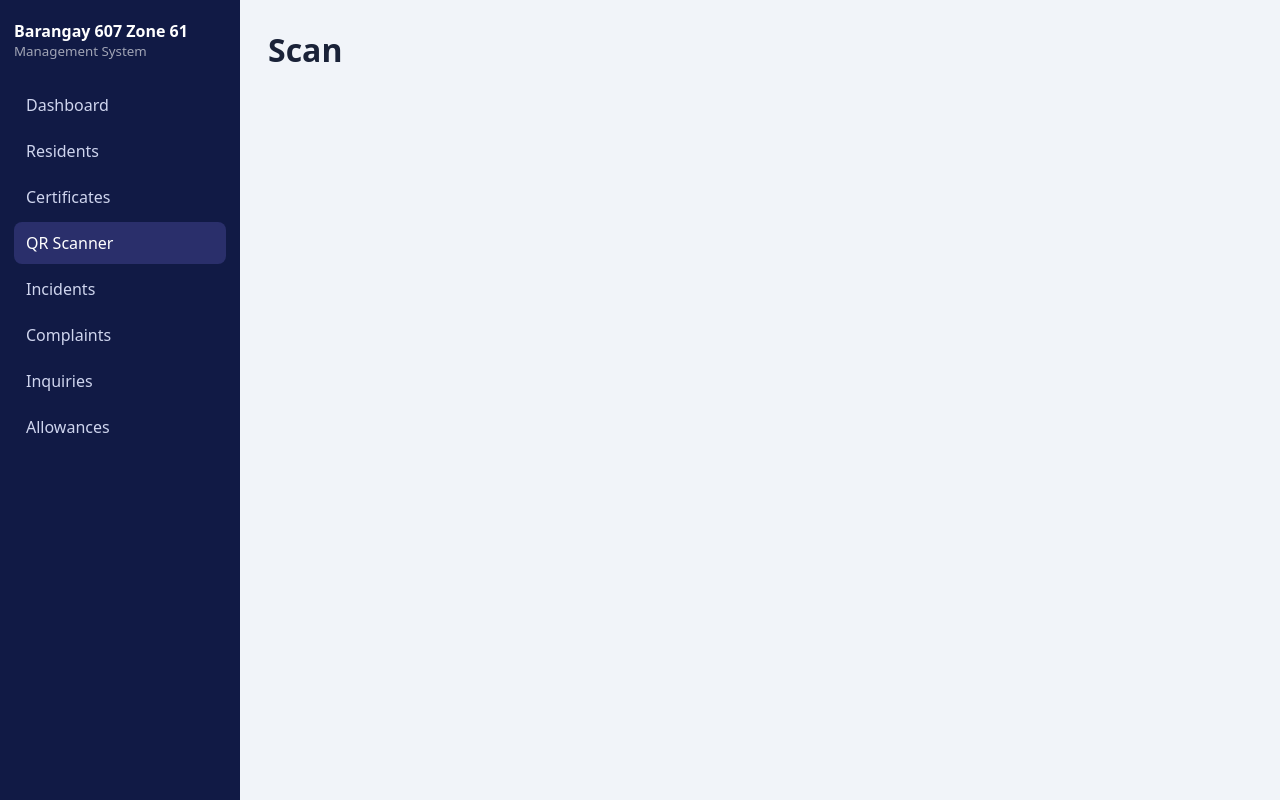
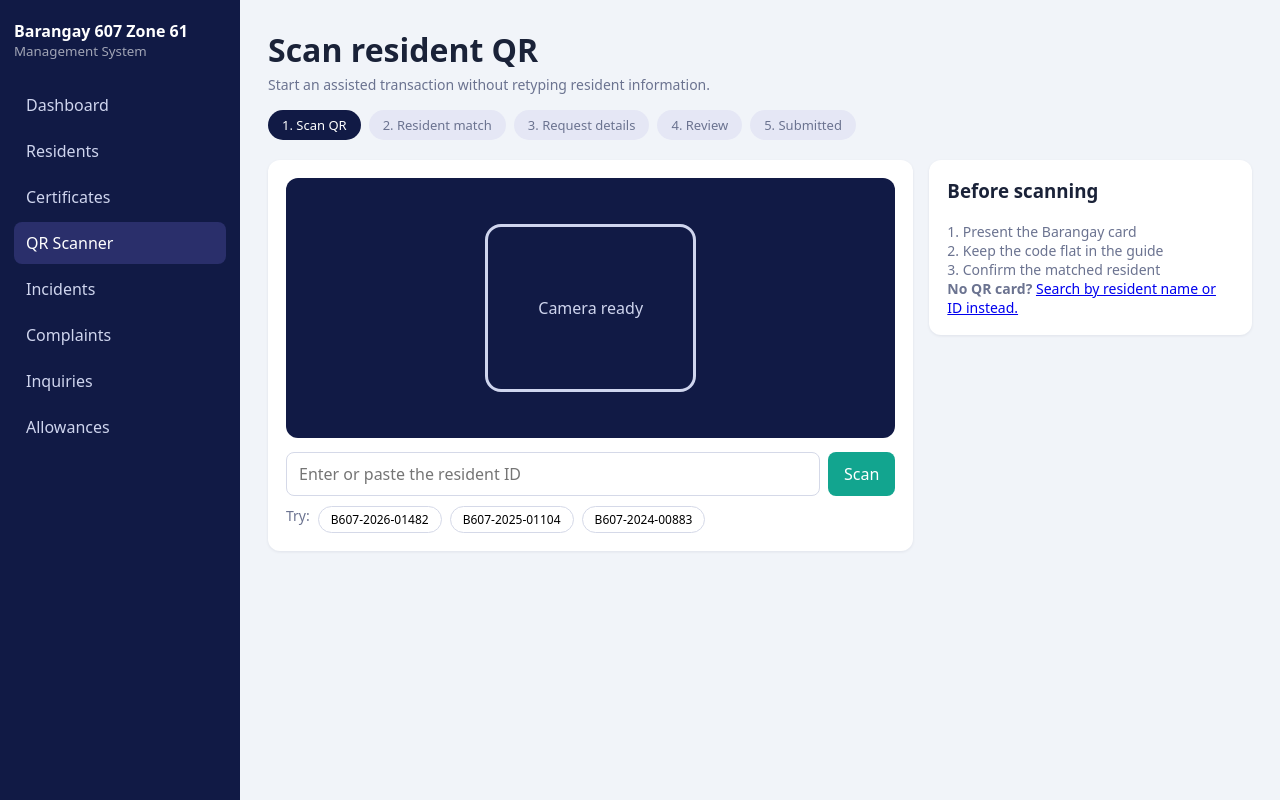
Before and after one commit to mksalinsub-prog/Emtech_Group1_Project, a React (Vite) app in the folder client/: page /scan in a window 1280 px wide. Built offline with nearby package versions, Linux system fonts and the light colour scheme.

Commit message:
Build QR scanner page with simulated scan and resident match

```diff
--- a/client/src/index.css
+++ b/client/src/index.css
@@ -40,3 +40,21 @@ body { margin: 0; font-family: system-ui, sans-serif; background: #f1f4f9; color
 .role-tabs button { flex: 1; padding: 8px; border-radius: 8px; border: 1px solid #d5d9e8; background: #fff; cursor: pointer; font: inherit; }
 .role-tabs button.on { background: #111a45; color: #fff; border-color: #111a45; }
 .login-meta { display: flex; justify-content: space-between; font-size: 13px; margin-top: 12px; }
+.steps { display: flex; gap: 8px; margin: 16px 0 20px; flex-wrap: wrap; }
+.step-pill { padding: 6px 14px; border-radius: 99px; font-size: 13px; background: #e5e7f5; color: #6b7390; }
+.step-pill.now { background: #111a45; color: #fff; }
+.step-pill.past { background: #dff5ea; color: #11704a; }
+.scan-grid { display: grid; grid-template-columns: 2fr 1fr; gap: 16px; align-items: start; }
+.scan-frame { background: #111a45; border-radius: 12px; height: 260px; display: flex; align-items: center; justify-content: center; color: #cfd5ee; margin-bottom: 14px; }
+.scan-frame div { border: 3px solid #cfd5ee; border-radius: 16px; padding: 70px 50px; }
+.scan-frame.busy div { border-color: #12a58f; color: #12a58f; }
+.scan-form { display: flex; gap: 8px; }
+.scan-form input { flex: 1; padding: 10px 12px; border: 1px solid #d5d9e8; border-radius: 8px; font: inherit; }
+.chips { display: flex; gap: 8px; margin-top: 10px; flex-wrap: wrap; }
+.chip { border: 1px solid #d5d9e8; background: #fff; border-radius: 99px; padding: 4px 12px; font: inherit; font-size: 12px; cursor: pointer; }
+.error { background: #fde2e2; color: #a12626; padding: 10px 12px; border-radius: 8px; margin-top: 10px; font-size: 14px; }
+.match-info { display: grid; grid-template-columns: repeat(3, 1fr); gap: 12px; margin: 16px 0; }
+.btn-row { display: flex; gap: 10px; margin-top: 16px; }
+.btn.ghost { background: #fff; color: #111a45; border: 1px solid #d5d9e8; }
+.service-list { display: flex; flex-direction: column; gap: 8px; }
+.service-list a { text-decoration: none; color: inherit; background: #f1f4f9; padding: 10px 12px; border-radius: 8px; }
--- a/client/src/pages/Scan.jsx
+++ b/client/src/pages/Scan.jsx
@@ -1,3 +1,105 @@
+import { useState } from 'react'
+import { Link, useNavigate } from 'react-router-dom'
+import StatusBadge from '../components/StatusBadge'
+import { residents } from '../data/mock'
+
+const steps = ['Scan QR', 'Resident match', 'Request details', 'Review', 'Submitted']
+
 export default function Scan() {
-  return <h1>Scan</h1>
+  const navigate = useNavigate()
+  const [code, setCode] = useState('')
+  const [match, setMatch] = useState(null)
+  const [error, setError] = useState('')
+  const [scanning, setScanning] = useState(false)
+
+  function handleScan(e) {
+    e.preventDefault()
+    setError('')
+    setScanning(true)
+    // Simulated scan: the typed ID stands in for the QR payload (the QR holds only the resident ID).
+    setTimeout(() => {
+      const found = residents.find((r) => r.id.toLowerCase() === code.trim().toLowerCase())
+      setScanning(false)
+      if (found) setMatch(found)
+      else setError('No resident matches this code. Check the ID or search by name.')
+    }, 800)
+  }
+
+  function reset() {
+    setMatch(null)
+    setCode('')
+    setError('')
+  }
+
+  const current = match ? 1 : 0
+
+  return (
+    <div>
+      <h1>{match ? 'Resident matched' : 'Scan resident QR'}</h1>
+      <p className="muted">Start an assisted transaction without retyping resident information.</p>
+
+      <div className="steps">
+        {steps.map((s, i) => (
+          <span key={s} className={`step-pill ${i === current ? 'now' : i < current ? 'past' : ''}`}>{i + 1}. {s}</span>
+        ))}
+      </div>
+
+      {!match && (
+        <div className="scan-grid">
+          <section className="card">
+            <div className={`scan-frame ${scanning ? 'busy' : ''}`}>
+              <div>{scanning ? 'Reading QR profile...' : 'Camera ready'}</div>
+            </div>
+            <form className="scan-form" onSubmit={handleScan}>
+              <input value={code} onChange={(e) => setCode(e.target.value)} placeholder="Enter or paste the resident ID" required />
+              <button className="btn" type="submit" disabled={scanning}>Scan</button>
+            </form>
+            <div className="chips">
+              <span className="muted">Try:</span>
+              {residents.slice(0, 3).map((r) => (
+                <button key={r.id} type="button" className="chip" onClick={() => setCode(r.id)}>{r.id}</button>
+              ))}
+            </div>
+            {error && <div className="error">{error}</div>}
+          </section>
+          <section className="card">
+            <h3>Before scanning</h3>
+            <p className="muted">1. Present the Barangay card</p>
+            <p className="muted">2. Keep the code flat in the guide</p>
+            <p className="muted">3. Confirm the matched resident</p>
+            <p className="muted"><strong>No QR card?</strong> <Link to="/residents">Search by resident name or ID instead.</Link></p>
+          </section>
+        </div>
+      )}
+
+      {match && (
+        <div className="scan-grid">
+          <section className="card">
+            <h3>{match.name}</h3>
+            <p className="muted">{match.id} &middot; {match.household} &middot; {match.address}</p>
+            <StatusBadge status={match.status} />
+            <div className="match-info">
+              <div><div className="muted">Date of birth</div><strong>{match.birthDate}</strong></div>
+              <div><div className="muted">Sex / civil status</div><strong>{match.sex} &middot; {match.civilStatus}</strong></div>
+              <div><div className="muted">Citizenship</div><strong>{match.citizenship}</strong></div>
+            </div>
+            <div className="alert">Confirm identity: ask the resident to state their full name and address.</div>
+            <div className="btn-row">
+              <button className="btn ghost" onClick={reset}>Scan again</button>
+              <button className="btn" onClick={() => navigate('/certificates/new', { state: { resident: match } })}>Confirm and continue</button>
+            </div>
+          </section>
+          <section className="card">
+            <h3>Start a service</h3>
+            <div className="service-list">
+              <Link to="/certificates/new" state={{ resident: match }}>Certificate request</Link>
+              <Link to="/complaints" state={{ resident: match }}>Complaint</Link>
+              <Link to="/inquiries" state={{ resident: match }}>Assistance inquiry</Link>
+              <Link to={`/residents/${match.id}`}>Update profile</Link>
+            </div>
+          </section>
+        </div>
+      )}
+    </div>
+  )
 }
```
